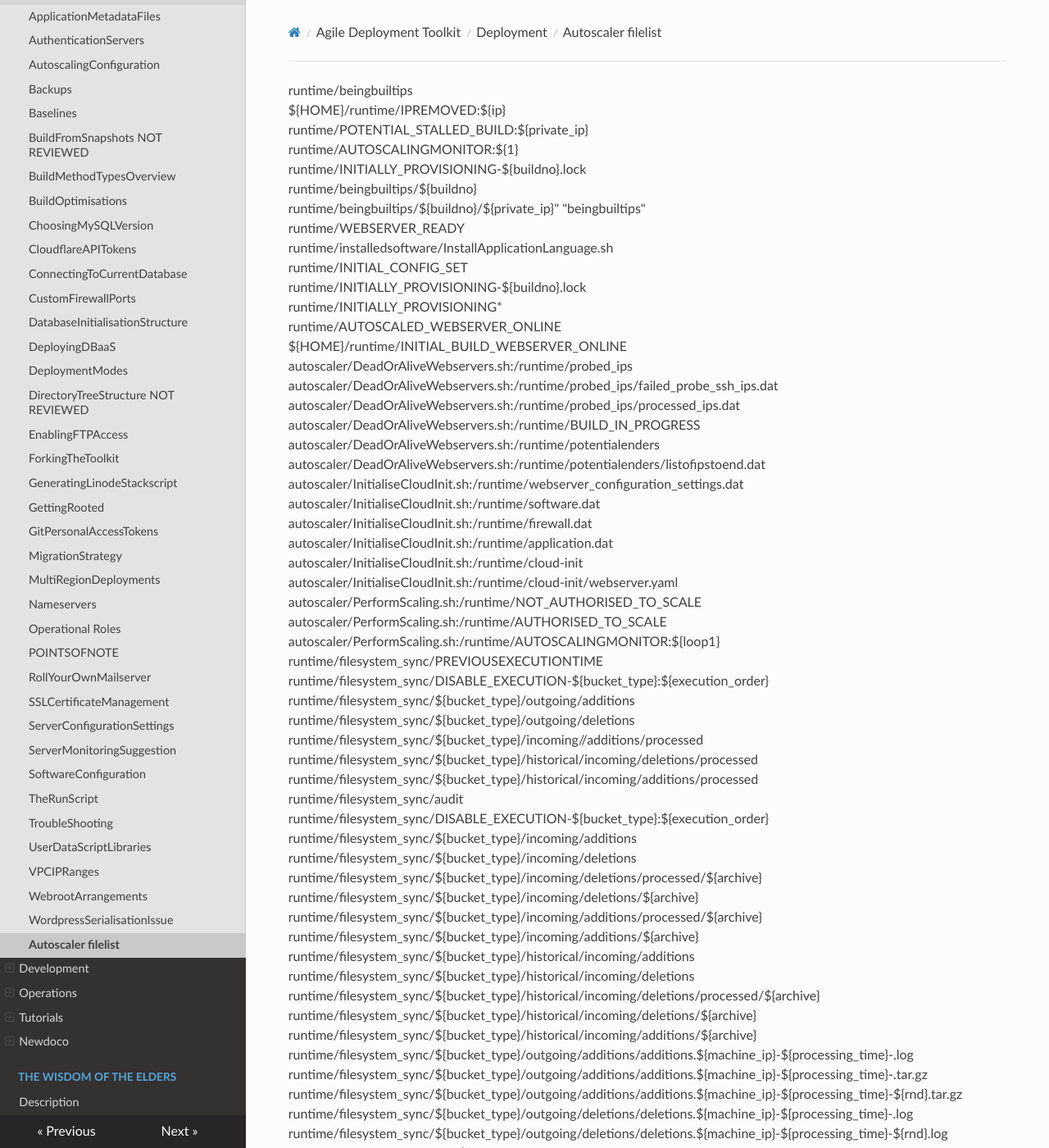
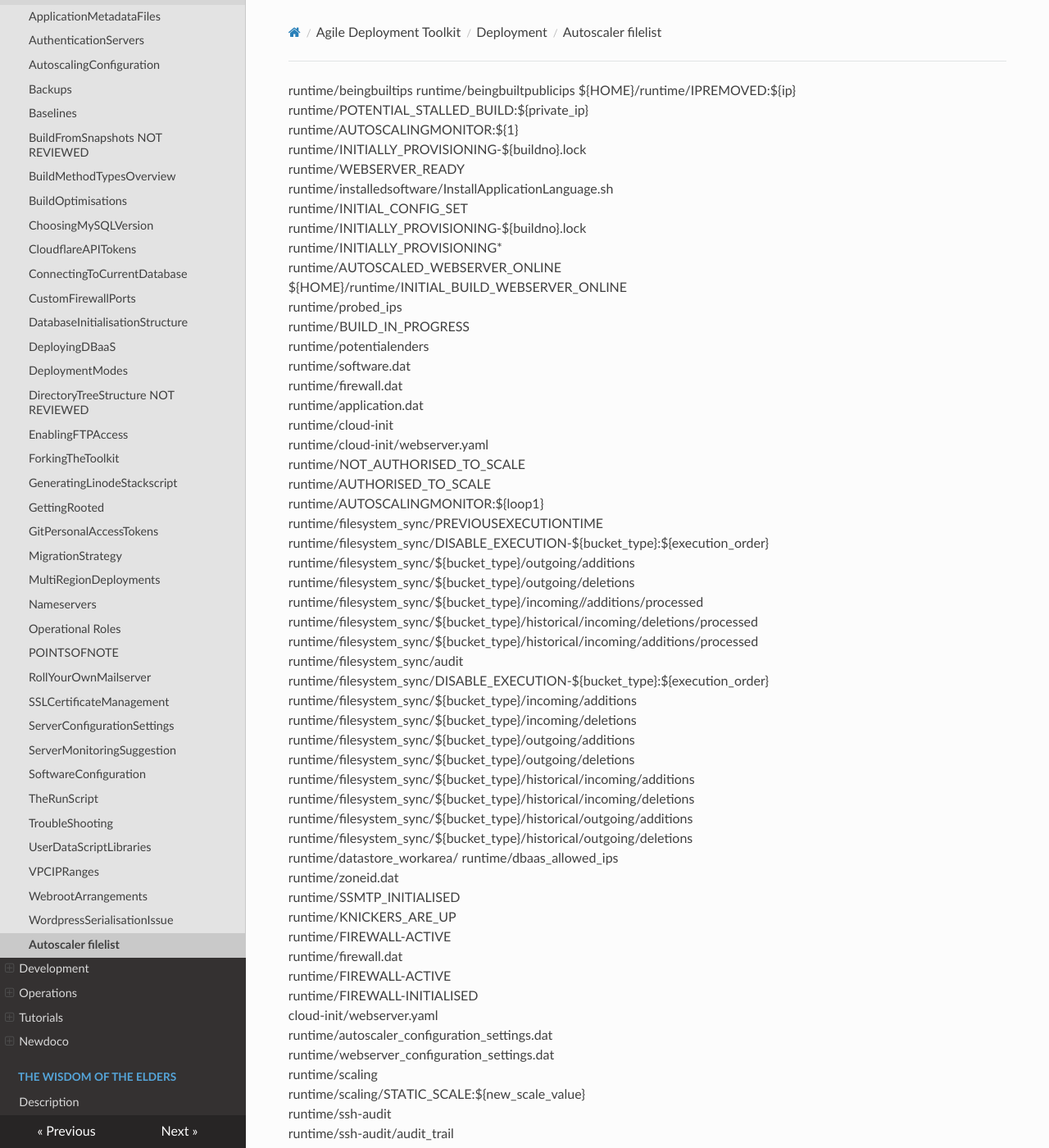
Before and after one commit to wintersys-dev/adt-documentation, an MkDocs documentation site: the page built from docs/Agile Deployment Toolkit/Deployment/autoscaler_filelist.md, in a window 1280 px wide and 1400 px high. Shown: the whole window at 82% size. Built offline with MkDocs 1.6.1, drawn with Linux system fonts in a browser that asks for light colours; nearby versions of some CDN libraries; some of the changed text lies outside the part shown.

Commit message:
Update autoscaler_filelist.md

```diff
--- a/docs/Agile Deployment Toolkit/Deployment/autoscaler_filelist.md
+++ b/docs/Agile Deployment Toolkit/Deployment/autoscaler_filelist.md
@@ -1,10 +1,9 @@
 runtime/beingbuiltips
+runtime/beingbuiltpublicips
 ${HOME}/runtime/IPREMOVED:${ip}
 runtime/POTENTIAL_STALLED_BUILD:${private_ip}
 runtime/AUTOSCALINGMONITOR:${1}
 runtime/INITIALLY_PROVISIONING-${buildno}.lock
-runtime/beingbuiltips/${buildno}
-runtime/beingbuiltips/${buildno}/${private_ip}" "beingbuiltips"
 runtime/WEBSERVER_READY
 runtime/installedsoftware/InstallApplicationLanguage.sh
 runtime/INITIAL_CONFIG_SET
@@ -12,21 +11,17 @@ runtime/INITIALLY_PROVISIONING-${buildno}.lock
 runtime/INITIALLY_PROVISIONING*
 runtime/AUTOSCALED_WEBSERVER_ONLINE
 ${HOME}/runtime/INITIAL_BUILD_WEBSERVER_ONLINE
-autoscaler/DeadOrAliveWebservers.sh:/runtime/probed_ips
-autoscaler/DeadOrAliveWebservers.sh:/runtime/probed_ips/failed_probe_ssh_ips.dat
-autoscaler/DeadOrAliveWebservers.sh:/runtime/probed_ips/processed_ips.dat
-autoscaler/DeadOrAliveWebservers.sh:/runtime/BUILD_IN_PROGRESS
-autoscaler/DeadOrAliveWebservers.sh:/runtime/potentialenders
-autoscaler/DeadOrAliveWebservers.sh:/runtime/potentialenders/listofipstoend.dat
-autoscaler/InitialiseCloudInit.sh:/runtime/webserver_configuration_settings.dat
-autoscaler/InitialiseCloudInit.sh:/runtime/software.dat
-autoscaler/InitialiseCloudInit.sh:/runtime/firewall.dat
-autoscaler/InitialiseCloudInit.sh:/runtime/application.dat
-autoscaler/InitialiseCloudInit.sh:/runtime/cloud-init
-autoscaler/InitialiseCloudInit.sh:/runtime/cloud-init/webserver.yaml
-autoscaler/PerformScaling.sh:/runtime/NOT_AUTHORISED_TO_SCALE
-autoscaler/PerformScaling.sh:/runtime/AUTHORISED_TO_SCALE
-autoscaler/PerformScaling.sh:/runtime/AUTOSCALINGMONITOR:${loop1}
+runtime/probed_ips
+runtime/BUILD_IN_PROGRESS
+runtime/potentialenders
+runtime/software.dat
+runtime/firewall.dat
+runtime/application.dat
+runtime/cloud-init
+runtime/cloud-init/webserver.yaml
+runtime/NOT_AUTHORISED_TO_SCALE
+runtime/AUTHORISED_TO_SCALE
+runtime/AUTOSCALINGMONITOR:${loop1}
 runtime/filesystem_sync/PREVIOUSEXECUTIONTIME
 runtime/filesystem_sync/DISABLE_EXECUTION-${bucket_type}:${execution_order}
 runtime/filesystem_sync/${bucket_type}/outgoing/additions
@@ -38,25 +33,14 @@ runtime/filesystem_sync/audit
 runtime/filesystem_sync/DISABLE_EXECUTION-${bucket_type}:${execution_order}
 runtime/filesystem_sync/${bucket_type}/incoming/additions
 runtime/filesystem_sync/${bucket_type}/incoming/deletions
-runtime/filesystem_sync/${bucket_type}/incoming/deletions/processed/${archive}
-runtime/filesystem_sync/${bucket_type}/incoming/deletions/${archive}
-runtime/filesystem_sync/${bucket_type}/incoming/additions/processed/${archive}
-runtime/filesystem_sync/${bucket_type}/incoming/additions/${archive}
+runtime/filesystem_sync/${bucket_type}/outgoing/additions
+runtime/filesystem_sync/${bucket_type}/outgoing/deletions
 runtime/filesystem_sync/${bucket_type}/historical/incoming/additions
 runtime/filesystem_sync/${bucket_type}/historical/incoming/deletions
-runtime/filesystem_sync/${bucket_type}/historical/incoming/deletions/processed/${archive}
-runtime/filesystem_sync/${bucket_type}/historical/incoming/deletions/${archive}
-runtime/filesystem_sync/${bucket_type}/historical/incoming/additions/${archive}
-runtime/filesystem_sync/${bucket_type}/outgoing/additions/additions.${machine_ip}-${processing_time}-.log
-runtime/filesystem_sync/${bucket_type}/outgoing/additions/additions.${machine_ip}-${processing_time}-.tar.gz
-runtime/filesystem_sync/${bucket_type}/outgoing/additions/additions.${machine_ip}-${processing_time}-${rnd}.tar.gz
-runtime/filesystem_sync/${bucket_type}/outgoing/deletions/deletions.${machine_ip}-${processing_time}-.log
-runtime/filesystem_sync/${bucket_type}/outgoing/deletions/deletions.${machine_ip}-${processing_time}-${rnd}.log
-runtime/datastore_workarea/${bucket_type
-runtime/datastore_workarea/${bucket_type}/incoming_records_index.dat
-runtime/datastore_workarea/${bucket_type}/additions_to_perform.log
+runtime/filesystem_sync/${bucket_type}/historical/outgoing/additions
+runtime/filesystem_sync/${bucket_type}/historical/outgoing/deletions
+runtime/datastore_workarea/
 runtime/dbaas_allowed_ips
-runtime/dbaas_allowed_ips/ip_list.dat
 runtime/zoneid.dat
 runtime/SSMTP_INITIALISED
 runtime/KNICKERS_ARE_UP
@@ -67,8 +51,6 @@ runtime/FIREWALL-INITIALISED
 cloud-init/webserver.yaml
 runtime/autoscaler_configuration_settings.dat
 runtime/webserver_configuration_settings.dat
-runtime/beingbuiltips
-runtime/beingbuiltpublicips
 runtime/scaling
 runtime/scaling/STATIC_SCALE:${new_scale_value}
 runtime/ssh-audit
```
